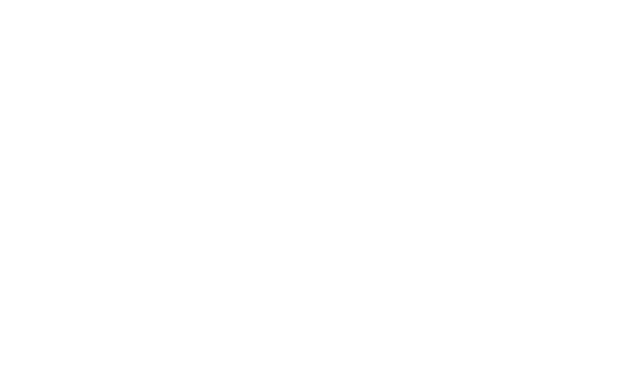
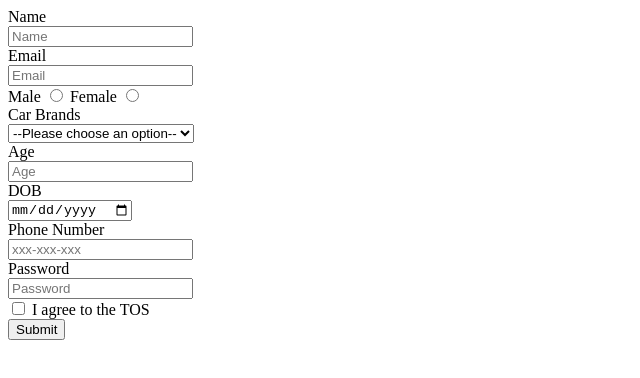
Before and after one commit to acciojob/signup-form-car-rupigithub, a website: page main.html in a window 1280 px wide. Shown: the whole page, without its empty margins (0-640 px from the left). Drawn offline with Linux system fonts and the light colour scheme.

Commit message:
created a submission

```diff
--- a/main.html
+++ b/main.html
@@ -10,7 +10,44 @@
 	<!-- the entire body must be written by student -->
     <script type="text/javascript" src="./script.js">
 </script>
+<form method="post">
+	<label for="name">Name</label><br>
+	<input type="text" id="name" name="Name" placeholder="Name" required><br>
 
+	<label for="email">Email</label><br>
+	<input type="email" id="email" name="Email" placeholder="Email" required ><br>
+
+	<label for="gender_m">Male</label>
+	<input type="radio" id="gender_m" name="gender" value="Male" required>
+	<label for="gender_f">Female</label>
+	<input type="radio" id="gender_f" name="gender" value="Female"><br>
+
+	<label for="cars">Car Brands</label><br>
+	<select id="cars" name="Car" required>
+		<option value="Volvo">--Please choose an option--</option>
+		<option value="Volvo">Volvo</option>
+		<option value="VegonR">VeganR</option>
+		<option value="Suzuki">Suzuki</option>
+	</select><br>
+
+	<label for="age">Age</label><br>
+	<input type="number" id="age" placeholder="Age" required><br>
+
+	<label for="dob">DOB</label><br>
+	<input type="date" id="dob" required><br>
+
+	<label for="tel">Phone Number</label><br>
+	<input type="Tel" id="tel" placeholder="xxx-xxx-xxx"><br>
+
+	<label for="password">Password</label><br>
+	<input type="password" id="password" placeholder="Password" required><br>
+
+	<input type="checkbox" id="tos" required>
+	<label for="tos">I agree to the TOS</label><br>
+
+	<button type="submit">Submit</button>
+
+</form>
 </body>
 
 </html>
```
